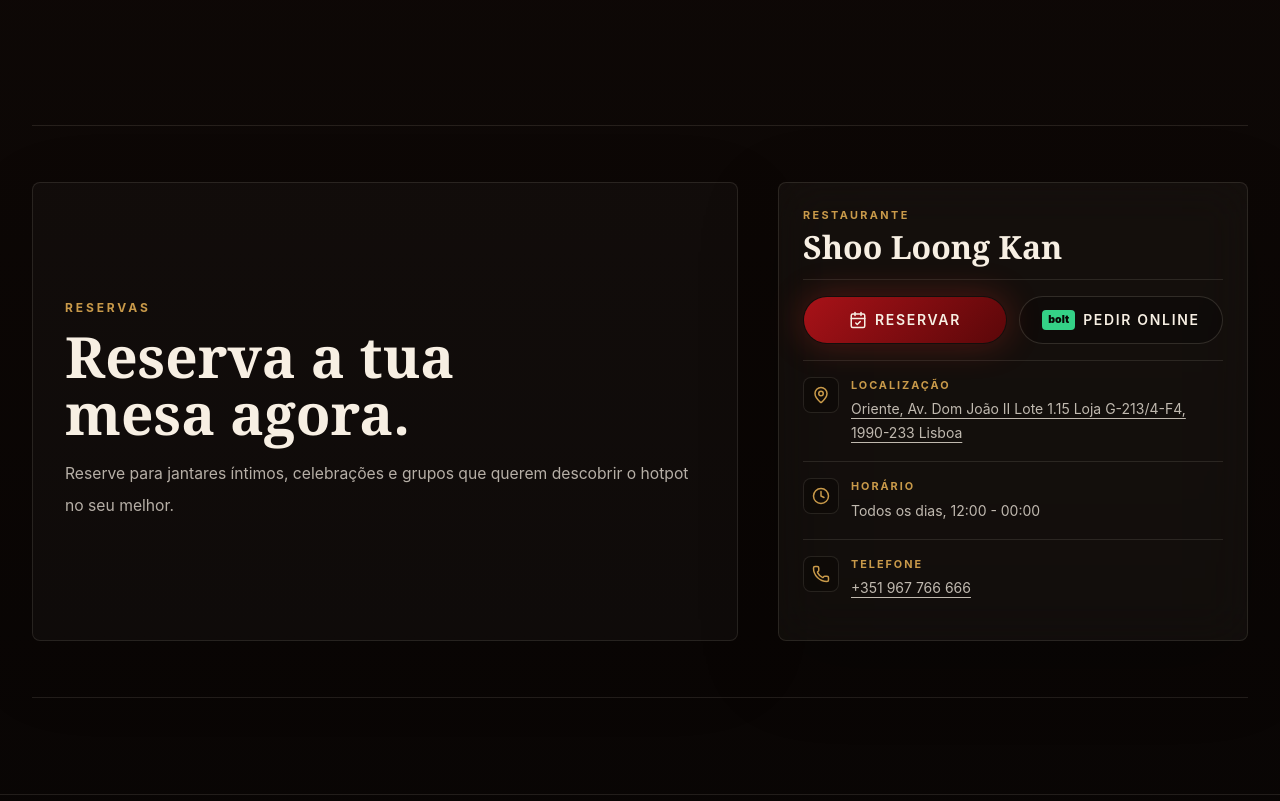
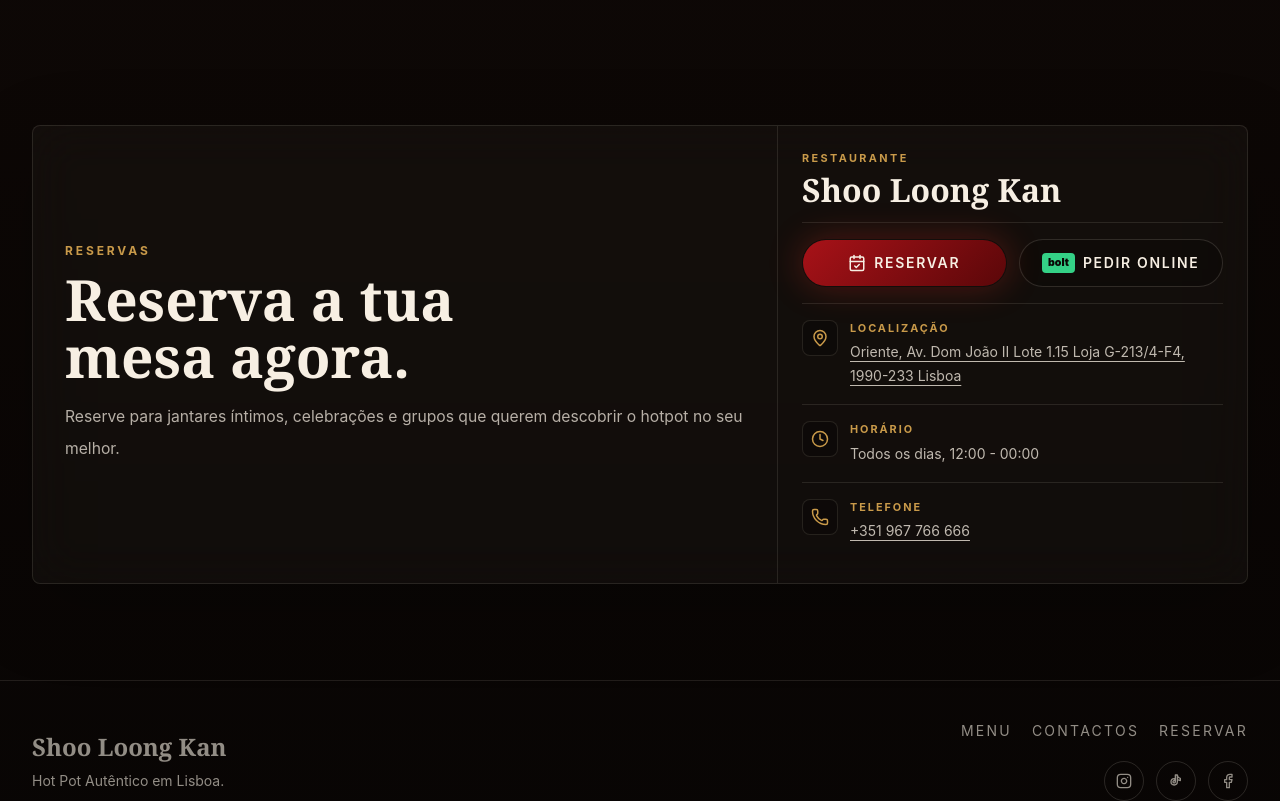
Before and after one commit to andrezhan27/shooloongkanpt, a Next.js app: page / in a window 1280 px wide. Shown: the part 2620-3421 px from the top of the page. Built offline with nearby package versions, Linux system fonts and the light colour scheme.

Commit message:
Added favicon

```diff
--- a/src/components/BookTable.tsx
+++ b/src/components/BookTable.tsx
@@ -14,9 +14,9 @@ export function BookTable() {
   return (
     <section className="px-4 py-14 sm:px-8 sm:py-20 lg:py-24" id="book">
       <div
-        className="mx-auto grid max-w-7xl gap-8 border-y border-rice/10 py-8 sm:gap-10 sm:py-12 lg:grid-cols-[minmax(0,1fr)_minmax(470px,0.56fr)] lg:items-stretch lg:py-14"
+        className="mx-auto grid max-w-7xl overflow-hidden rounded-lg border border-rice/10 bg-rice/[0.03] shadow-[0_24px_80px_rgb(0_0_0/.22)] backdrop-blur-xl lg:grid-cols-[minmax(0,1fr)_minmax(470px,0.56fr)] lg:items-stretch"
       >
-        <div className="rounded-lg border border-rice/10 bg-rice/[0.025] p-5 shadow-[0_24px_80px_rgb(0_0_0/.14)] sm:p-7 lg:flex lg:flex-col lg:justify-center lg:p-8">
+        <div className="p-5 sm:p-7 lg:flex lg:flex-col lg:justify-center lg:p-8">
           <div className="max-w-3xl">
             <p className="text-xs font-bold uppercase tracking-[0.24em] text-gold">
               {t({ pt: "Reservas", en: "Reservations" })}
@@ -37,10 +37,10 @@ export function BookTable() {
         </div>
 
         <aside
-          className="scroll-mt-28 rounded-lg border border-rice/10 bg-rice/[0.035] p-4 shadow-[0_24px_80px_rgb(0_0_0/.22)] backdrop-blur-xl sm:p-5 lg:p-6"
+          className="scroll-mt-28 p-4 sm:p-5 lg:border-l lg:border-rice/10 lg:p-6"
           id="contact"
         >
-          <div className="border-b border-rice/10 pb-4">
+          <div className="hidden border-b border-rice/10 pb-4 lg:block">
             <div className="min-w-0">
               <p className="text-[0.68rem] font-bold uppercase tracking-[0.22em] text-gold">
                 {t({ pt: "Restaurante", en: "Restaurant" })}
--- a/src/components/Footer.tsx
+++ b/src/components/Footer.tsx
@@ -53,8 +53,8 @@ export function Footer() {
           </Link>
           <p className="mt-2">
             {t({
-              pt: "Hotpot chinês premium em Lisboa.",
-              en: "Premium Chinese hotpot in Lisbon."
+              pt: "Hot Pot Autêntico em Lisboa.",
+              en: "Authentic Hotpot in Lisbon."
             })}
           </p>
         </div>
```
Also changed, not shown: src/app/icon.png (added).
